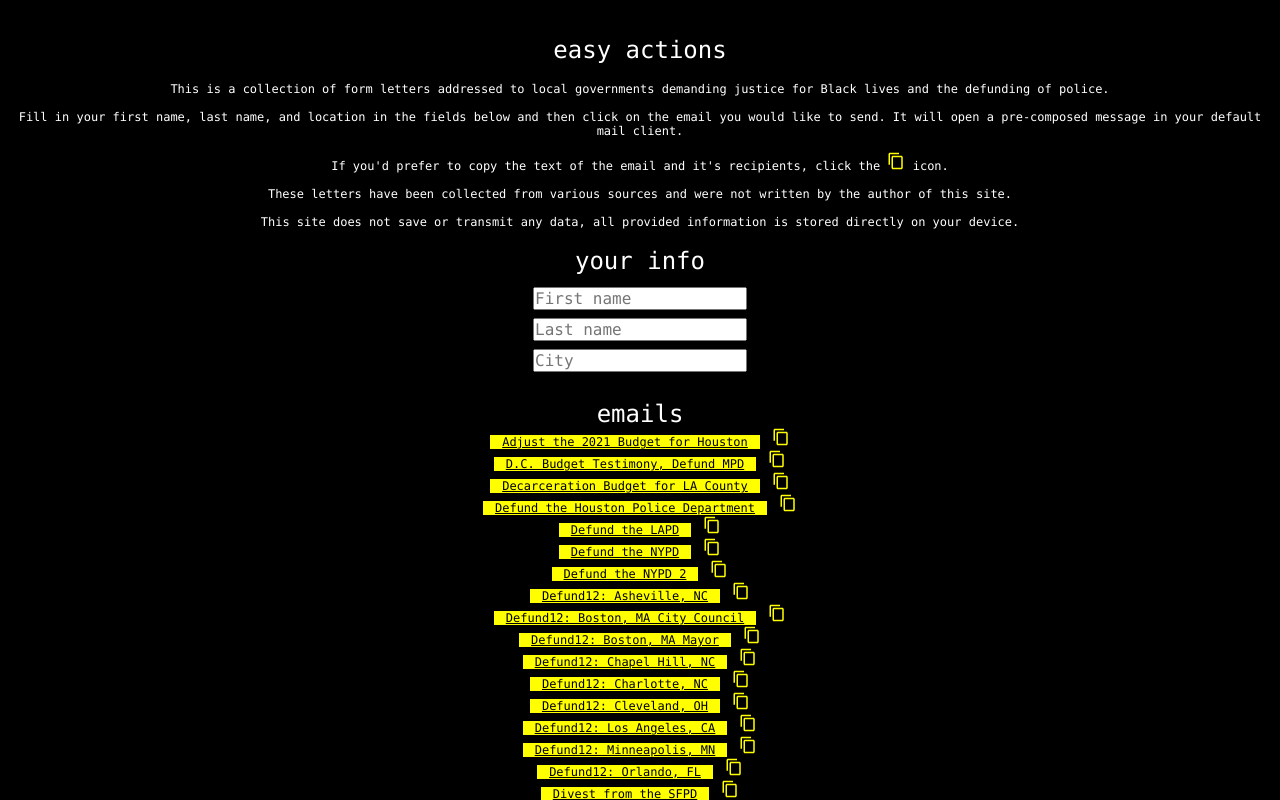
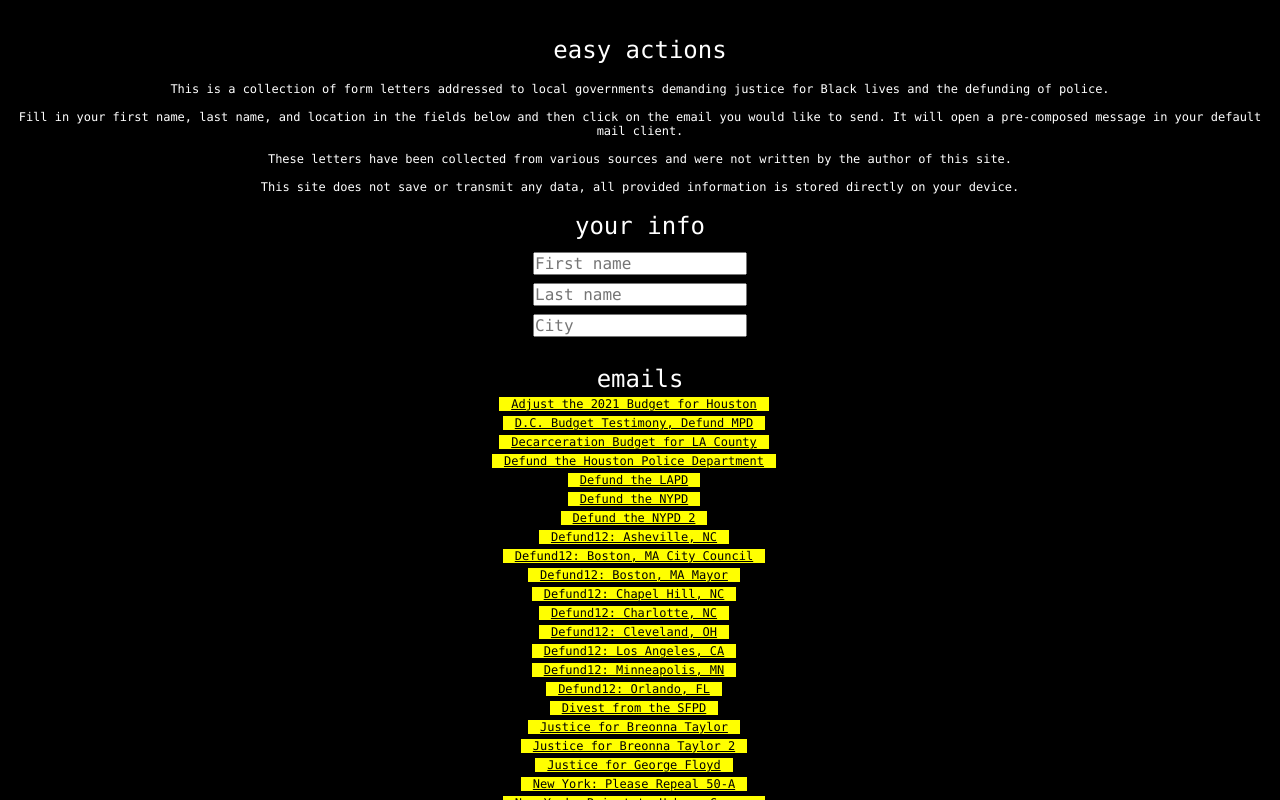
Before and after one commit to nathanielgrossman/easy_actions, a React (Vite) app: page / in a window 1280 px wide. Shown: the top 800 px of the page. Built offline with nearby package versions, Linux system fonts and the light colour scheme.

Commit message:
disable copy function till fixed

```diff
--- a/src/components/App.tsx
+++ b/src/components/App.tsx
@@ -60,9 +60,9 @@
         pre-composed message in your default mail client.
         <br />
         <br />
-        If you'd prefer to copy the text of the email and it's recipients, click the <Copy /> icon.
+        {/* If you'd prefer to copy the text of the email and it's recipients, click the <Copy /> icon.
         <br />
-        <br />
+        <br /> */}
         These letters have been collected from various sources and were not
         written by the author of this site.
         <br />
--- a/src/components/EmailLink.tsx
+++ b/src/components/EmailLink.tsx
@@ -66,9 +66,9 @@
   return (
     <div style={{ alignItems: "center" }}>
       <Link href={link}>{linkInfo.title}</Link>
-      <CopyButton onClick={copyAction}>
+      {/* <CopyButton onClick={copyAction}>
         <Copy color={status} />
-      </CopyButton>
+      </CopyButton> */}
     </div>
   );
 };
```
